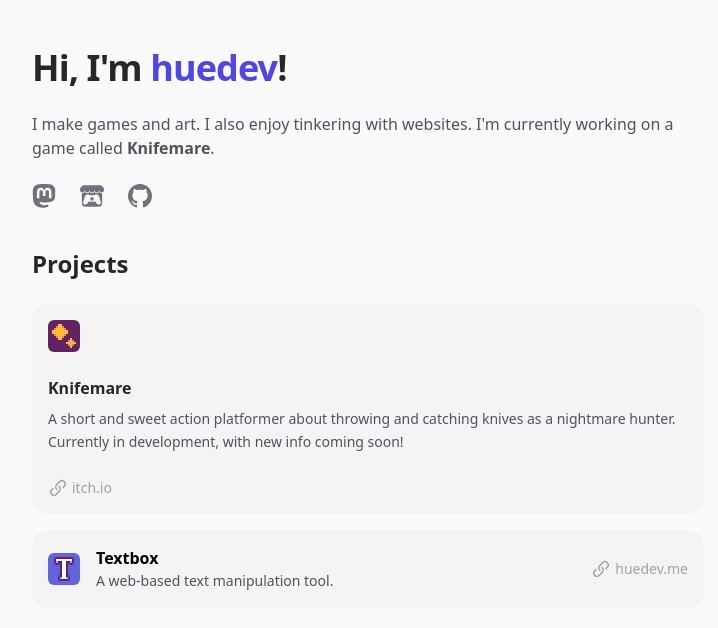
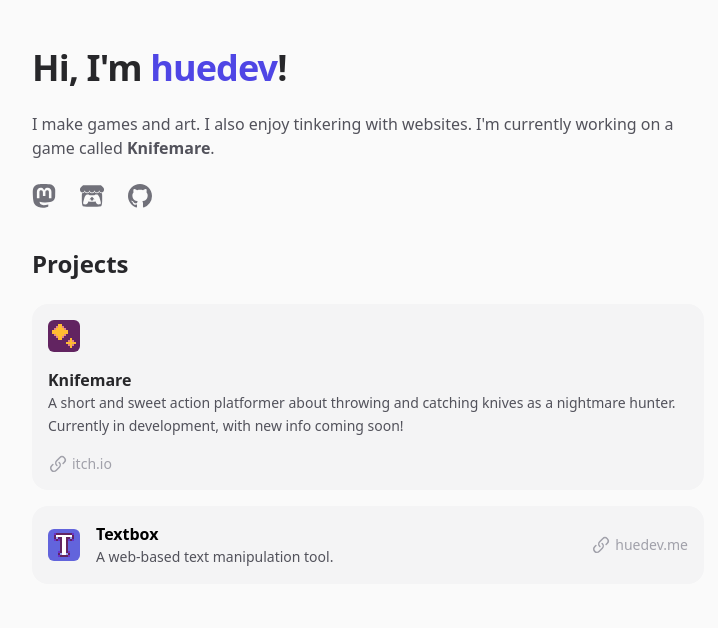
Before and after one commit to huedev/website, a Next.js app: page / in a window 1280 px wide. Shown: the top 628 px of the page, without its empty margins (272-990 px from the left). Built offline with nearby package versions, Linux system fonts and the light colour scheme; a web font is replaced by a local one.

Commit message:
Minor project formatting tweaks

```diff
--- a/src/pages/index.js
+++ b/src/pages/index.js
@@ -49,11 +49,11 @@ function ShowcaseProject({project}) {
             unoptimized
           />
         </div>
-        <h2 className="mt-6 text-base font-semibold text-zinc-800 dark:text-zinc-100">
+        <h2 className="mt-4 text-base font-semibold text-zinc-800 dark:text-zinc-100">
           {project.name}
         </h2>
-        <p className="relative mt-2 text-sm leading-relaxed text-zinc-600 dark:text-zinc-400">{project.description}</p>
-        <p className="relative mt-6 flex items-center text-sm font-medium text-zinc-400 transition group-hover:text-indigo-600 dark:text-zinc-200 dark:group-hover:text-indigo-500">
+        <p className="relative text-sm leading-relaxed text-zinc-600 dark:text-zinc-400">{project.description}</p>
+        <p className="relative mt-4 flex items-center text-sm font-medium text-zinc-400 transition group-hover:text-indigo-600 dark:text-zinc-200 dark:group-hover:text-indigo-500">
           <LinkIcon className="h-5 w-5 flex-none" />
           <span className="ml-1">{project.link.label}</span>
         </p>
@@ -136,6 +136,7 @@ export default function Home() {
               />
             </div>
           </section>
+
           <section className="pt-10">
             <h2 className="text-xl font-bold text-zinc-800 dark:text-zinc-100 sm:text-2xl">Projects</h2>
             <ul
@@ -149,7 +150,6 @@ export default function Home() {
                 />
               ))}
             </ul>
-
             <ul
               role="list"
               className="grid grid-cols-1 gap-x-4 gap-y-4 mt-4"
```
